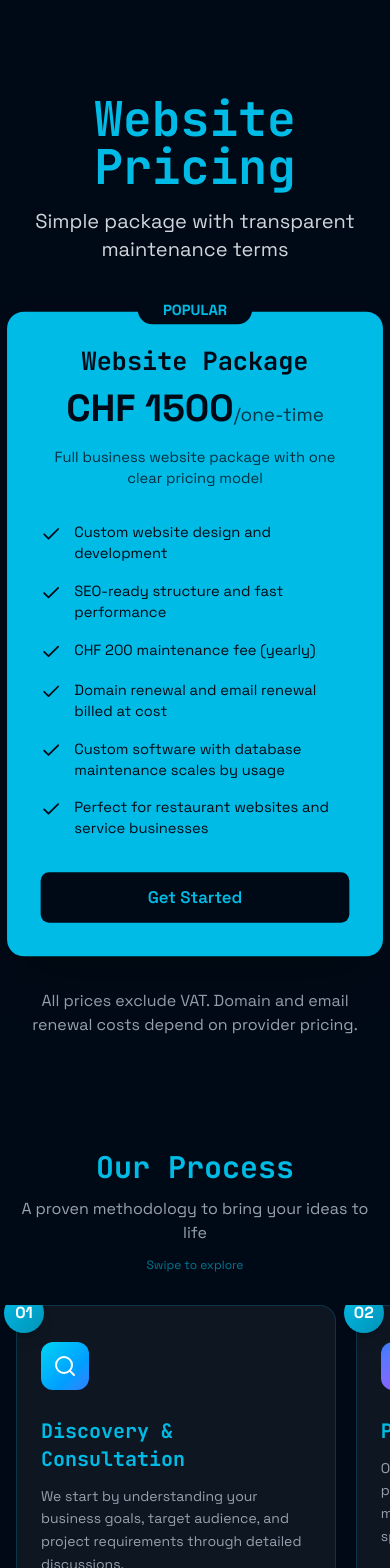
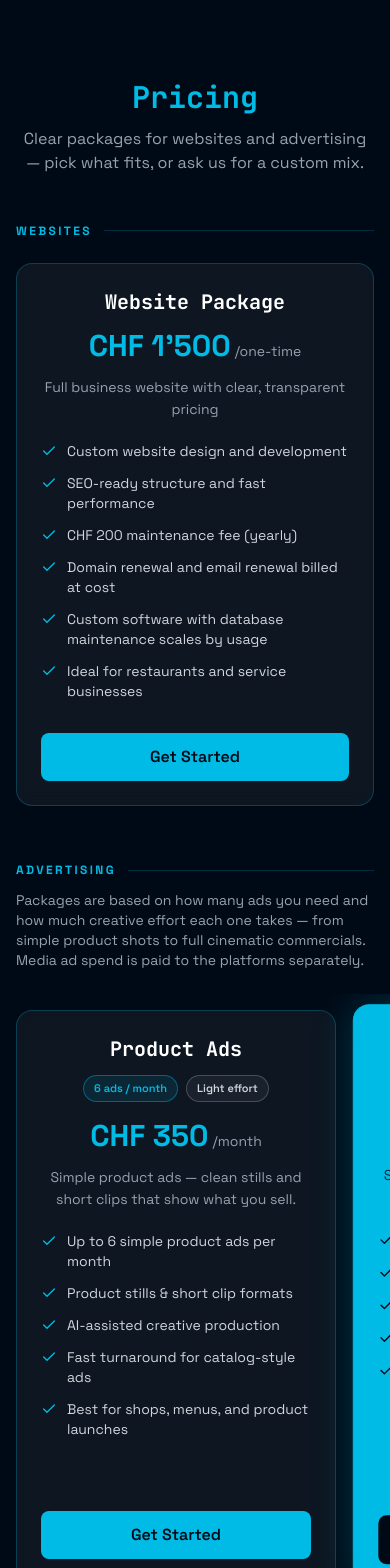
Before and after one commit to ManikasEv/hextech_frontend, a React (Vite) app: page / in a window 390 px wide. Shown: the part 4120-5688 px from the top of the page. Built offline with nearby package versions, Linux system fonts and the light colour scheme; no server answers.

Commit message:
first commit

```diff
--- a/src/components/footer.jsx
+++ b/src/components/footer.jsx
@@ -32,9 +32,12 @@ const Footer = () => {
                     <div className="flex flex-col space-y-2">
                         <h3 className="text-lg font-semibold mb-4"><T>Quick Links</T></h3>
                         <a href="/" className="hover:text-primary transition-colors"><T>Home</T></a>
+                        <a href="#about" className="hover:text-primary transition-colors"><T>About Us</T></a>
                         <a href="#services" className="hover:text-primary transition-colors"><T>Services</T></a>
                         <a href="#portfolio" className="hover:text-primary transition-colors"><T>Portfolio</T></a>
-                        <a href="#about" className="hover:text-primary transition-colors"><T>About Us</T></a>
+                        <a href="#pricing" className="hover:text-primary transition-colors"><T>Pricing</T></a>
+                        <a href="#process" className="hover:text-primary transition-colors"><T>Process</T></a>
+                        <a href="#reviews" className="hover:text-primary transition-colors"><T>Reviews</T></a>
                         <a href="#contact" className="hover:text-primary transition-colors"><T>Contact</T></a>
                         <a href="/careers" className="hover:text-primary transition-colors"><T>Careers</T></a>
                     </div>
--- a/src/components/navbar.jsx
+++ b/src/components/navbar.jsx
@@ -73,13 +73,16 @@ const Navbar = () => {
                     </a>
                 </div>
 
-                <div ref={centerRef} className="flex items-center">
-                    <a href="/" className="mx-4 hover:text-primary text-white transition-colors"><T>Home</T></a>
-                    <a href="#services" onClick={(e) => { e.preventDefault(); scrollToSection('services'); }} className="mx-4 hover:text-primary text-white transition-colors"><T>Services</T></a>
-                    <a href="#portfolio" onClick={(e) => { e.preventDefault(); scrollToSection('portfolio'); }} className="mx-4 hover:text-primary text-white transition-colors"><T>Portfolio</T></a>
-                    <a href="#about" onClick={(e) => { e.preventDefault(); scrollToSection('about'); }} className="mx-4 hover:text-primary text-white transition-colors"><T>About</T></a>
-                    <a href="#contact" onClick={(e) => { e.preventDefault(); scrollToSection('contact'); }} className="mx-4 hover:text-primary text-white transition-colors"><T>Contact</T></a>
-                    <button onClick={() => navigate('/careers')} className="mx-4 hover:text-primary text-white transition-colors"><T>Careers</T></button>
+                <div ref={centerRef} className="flex items-center flex-wrap justify-center gap-y-1">
+                    <a href="/" className="mx-2.5 lg:mx-3 hover:text-primary text-white transition-colors text-sm lg:text-base"><T>Home</T></a>
+                    <a href="#about" onClick={(e) => { e.preventDefault(); scrollToSection('about'); }} className="mx-2.5 lg:mx-3 hover:text-primary text-white transition-colors text-sm lg:text-base"><T>About</T></a>
+                    <a href="#services" onClick={(e) => { e.preventDefault(); scrollToSection('services'); }} className="mx-2.5 lg:mx-3 hover:text-primary text-white transition-colors text-sm lg:text-base"><T>Services</T></a>
+                    <a href="#portfolio" onClick={(e) => { e.preventDefault(); scrollToSection('portfolio'); }} className="mx-2.5 lg:mx-3 hover:text-primary text-white transition-colors text-sm lg:text-base"><T>Portfolio</T></a>
+                    <a href="#pricing" onClick={(e) => { e.preventDefault(); scrollToSection('pricing'); }} className="mx-2.5 lg:mx-3 hover:text-primary text-white transition-colors text-sm lg:text-base"><T>Pricing</T></a>
+                    <a href="#process" onClick={(e) => { e.preventDefault(); scrollToSection('process'); }} className="mx-2.5 lg:mx-3 hover:text-primary text-white transition-colors text-sm lg:text-base"><T>Process</T></a>
+                    <a href="#reviews" onClick={(e) => { e.preventDefault(); scrollToSection('reviews'); }} className="mx-2.5 lg:mx-3 hover:text-primary text-white transition-colors text-sm lg:text-base"><T>Reviews</T></a>
+                    <a href="#contact" onClick={(e) => { e.preventDefault(); scrollToSection('contact'); }} className="mx-2.5 lg:mx-3 hover:text-primary text-white transition-colors text-sm lg:text-base"><T>Contact</T></a>
+                    <button onClick={() => navigate('/careers')} className="mx-2.5 lg:mx-3 hover:text-primary text-white transition-colors text-sm lg:text-base"><T>Careers</T></button>
                 </div>
 
                 <div ref={rightRef} className="flex items-center gap-2 p-4">
@@ -111,9 +114,12 @@ const Navbar = () => {
                 <div className="md:hidden fixed top-[64px] left-0 right-0 bg-secondary/95 backdrop-blur-md shadow-lg z-40">
                     <div className="flex flex-col py-4">
                         <a href="/" className="text-white py-2 px-6 hover:bg-primary/20" onClick={() => setMobileMenuOpen(false)}><T>Home</T></a>
+                        <a href="#about" className="text-white py-2 px-6 hover:bg-primary/20" onClick={(e) => { e.preventDefault(); scrollToSection('about'); }}><T>About</T></a>
                         <a href="#services" className="text-white py-2 px-6 hover:bg-primary/20" onClick={(e) => { e.preventDefault(); scrollToSection('services'); }}><T>Services</T></a>
                         <a href="#portfolio" className="text-white py-2 px-6 hover:bg-primary/20" onClick={(e) => { e.preventDefault(); scrollToSection('portfolio'); }}><T>Portfolio</T></a>
-                        <a href="#about" className="text-white py-2 px-6 hover:bg-primary/20" onClick={(e) => { e.preventDefault(); scrollToSection('about'); }}><T>About</T></a>
+                        <a href="#pricing" className="text-white py-2 px-6 hover:bg-primary/20" onClick={(e) => { e.preventDefault(); scrollToSection('pricing'); }}><T>Pricing</T></a>
+                        <a href="#process" className="text-white py-2 px-6 hover:bg-primary/20" onClick={(e) => { e.preventDefault(); scrollToSection('process'); }}><T>Process</T></a>
+                        <a href="#reviews" className="text-white py-2 px-6 hover:bg-primary/20" onClick={(e) => { e.preventDefault(); scrollToSection('reviews'); }}><T>Reviews</T></a>
                         <a href="#contact" className="text-white py-2 px-6 hover:bg-primary/20" onClick={(e) => { e.preventDefault(); scrollToSection('contact'); }}><T>Contact</T></a>
                         <button onClick={() => { navigate('/careers'); setMobileMenuOpen(false); }} className="text-white py-2 px-6 hover:bg-primary/20 text-left"><T>Careers</T></button>
                         <div className="px-6 py-4">
--- a/src/components/pricing.jsx
+++ b/src/components/pricing.jsx
@@ -1,84 +1,153 @@
 import { motion } from 'framer-motion';
-import { Check } from 'lucide-react';
+import { Check, Sparkles } from 'lucide-react';
 import T from './T';
 
-const Pricing = () => {
-    const pricingPlans = [
+const websitePlan = {
+    name: 'Website Package',
+    price: 'CHF 1’500',
+    period: 'one-time',
+    description: 'Full business website with clear, transparent pricing',
+    features: [
+        'Custom website design and development',
+        'SEO-ready structure and fast performance',
+        'CHF 200 maintenance fee (yearly)',
+        'Domain renewal and email renewal billed at cost',
+        'Custom software with database maintenance scales by usage',
+        'Ideal for restaurants and service businesses',
+    ],
+    cta: 'Get Started',
+};
+
+// Organised by creative effort + how many ads you get
+const adPlans = [
     {
-            name: "Website Package",
-            price: "CHF 1500",
-            period: "one-time",
-            description: "Full business website package with one clear pricing model",
+        name: 'Product Ads',
+        price: 'CHF 350',
+        period: 'month',
+        volume: '6 ads / month',
+        effort: 'Light effort',
+        description: 'Simple product ads — clean stills and short clips that show what you sell.',
         features: [
-                "Custom website design and development",
-                "SEO-ready structure and fast performance",
-                "CHF 200 maintenance fee (yearly)",
-                "Domain renewal and email renewal billed at cost",
-                "Custom software with database maintenance scales by usage",
-                "Perfect for restaurant websites and service businesses",
+            'Up to 6 simple product ads per month',
+            'Product stills & short clip formats',
+            'AI-assisted creative production',
+            'Fast turnaround for catalog-style ads',
+            'Best for shops, menus, and product launches',
         ],
-            highlighted: true
-        }
+        highlighted: false,
+        badge: null,
+    },
+    {
+        name: 'Story Ads',
+        price: 'CHF 750',
+        period: 'month',
+        volume: '3 ads / month',
+        effort: 'Medium effort',
+        description: 'Short story-driven ads (about 15–30s) with more concept and editing.',
+        features: [
+            'Up to 3 story ads per month',
+            '15–30 second narrative creatives',
+            'Concept, script direction & editing',
+            'Stronger brand storytelling',
+            'Ideal for offers, promotions, and brand awareness',
+        ],
+        highlighted: true,
+        badge: 'MOST POPULAR',
+    },
+    {
+        name: 'Commercial Film',
+        price: 'CHF 2’800',
+        period: 'film',
+        volume: '1 film / project',
+        effort: 'High effort',
+        description: 'A full cinematic commercial — like a short movie built around your brand.',
+        features: [
+            '1 full commercial / short film per project',
+            'Cinematic concept, storyboard & direction',
+            'Advanced AI + post-production finish',
+            'Multiple aspect ratios for ads & social',
+            'Best when you want a hero film, not just product shots',
+        ],
+        highlighted: false,
+        badge: null,
+    },
 ];
 
+function PlanCard({ plan, index = 0 }) {
+    const isHot = plan.highlighted;
+
     return (
-        <section id="pricing" className="min-h-screen py-16 flex items-center">
-            <div className="container mx-auto px-4">
-                {/* Section Header */}
         <motion.div
-                    initial={{ opacity: 0, y: 20 }}
+            initial={{ opacity: 0, y: 36 }}
             whileInView={{ opacity: 1, y: 0 }}
             viewport={{ once: true }}
-                    transition={{ duration: 0.6 }}
-                    className="text-center mb-16"
-                >
-                    <h2 className="text-5xl font-bold text-primary mb-4"><T>Website Pricing</T></h2>
-                    <p className="text-xl text-gray-300"><T>Simple package with transparent maintenance terms</T></p>
-                </motion.div>
-
-                {/* Pricing Cards */}
-                <div className="grid grid-cols-1 gap-8 max-w-2xl mx-auto">
-                    {pricingPlans.map((plan, index) => (
-                        <motion.div
-                            key={index}
-                            initial={{ opacity: 0, y: 50 }}
-                            whileInView={{ opacity: 1, y: 0 }}
-                            viewport={{ once: true }}
-                            transition={{ duration: 0.6, delay: index * 0.2 }}
-                            className={`relative rounded-2xl p-8 flex flex-col ${
-                                plan.highlighted
-                                    ? 'bg-primary text-secondary shadow-2xl scale-105 z-10'
-                                    : 'bg-white text-secondary shadow-lg'
+            transition={{ duration: 0.5, delay: index * 0.1 }}
+            className={`relative flex flex-col rounded-2xl border p-6 sm:p-8 h-full transition-all ${
+                isHot
+                    ? 'bg-primary text-secondary border-primary shadow-[0_0_40px_rgba(0,187,229,0.25)] scale-[1.02] z-10'
+                    : 'bg-white/5 text-white border-primary/25 hover:border-primary/50 backdrop-blur-sm'
             }`}
         >
-                            {plan.highlighted && (
-                                <div className="absolute -top-4 left-1/2 transform -translate-x-1/2 bg-secondary text-primary px-6 py-1 rounded-full text-sm font-bold">
-                                    <T>POPULAR</T>
+            {plan.badge && (
+                <div className={`absolute -top-3.5 left-1/2 -translate-x-1/2 px-4 py-1 rounded-full text-[11px] font-bold tracking-wide flex items-center gap-1.5 ${
+                    isHot ? 'bg-secondary text-primary' : 'bg-primary text-secondary'
+                }`}>
+                    <Sparkles className="w-3 h-3" />
+                    <T>{plan.badge}</T>
                 </div>
             )}
 
-                            <div className="text-center mb-8">
-                                <h3 className="text-2xl font-bold mb-2"><T>{plan.name}</T></h3>
-                                <div className="mb-4">
-                                    <span className="text-4xl font-bold">{plan.price}</span>
-                                    {plan.period !== "quote" && (
-                                        <span className="text-lg opacity-75">/<T>{plan.period}</T></span>
+            <div className="text-center mb-5">
+                <h3 className={`text-xl sm:text-2xl font-bold mb-3 ${isHot ? 'text-secondary' : 'text-white'}`}>
+                    <T>{plan.name}</T>
+                </h3>
+
+                {/* Volume + effort chips */}
+                {(plan.volume || plan.effort) && (
+                    <div className="flex flex-wrap justify-center gap-2 mb-4">
+                        {plan.volume && (
+                            <span className={`text-[11px] font-semibold px-2.5 py-1 rounded-full border ${
+                                isHot
+                                    ? 'border-secondary/40 bg-secondary/15 text-secondary'
+                                    : 'border-primary/40 bg-primary/10 text-primary'
+                            }`}>
+                                <T>{plan.volume}</T>
+                            </span>
+                        )}
+                        {plan.effort && (
+                            <span className={`text-[11px] font-semibold px-2.5 py-1 rounded-full border ${
+                                isHot
+                                    ? 'border-secondary/40 bg-secondary/10 text-secondary/90'
+                                    : 'border-white/20 bg-white/5 text-gray-300'
+                            }`}>
+                                <T>{plan.effort}</T>
+                            </span>
                         )}
                     </div>
-                                <p className={`text-sm ${plan.highlighted ? 'text-secondary/80' : 'text-gray-600'}`}>
+                )}
+
+                <div className="mb-3">
+                    <span className={`text-3xl sm:text-4xl font-bold ${isHot ? 'text-secondary' : 'text-primary'}`}>
+                        {plan.price}
+                    </span>
+                    {plan.period && (
+                        <span className={`text-sm sm:text-base ml-1 ${isHot ? 'text-secondary/70' : 'text-gray-400'}`}>
+                            /<T>{plan.period}</T>
+                        </span>
+                    )}
+                </div>
+                <p className={`text-sm leading-relaxed ${isHot ? 'text-secondary/80' : 'text-gray-400'}`}>
                     <T>{plan.description}</T>
                 </p>
             </div>
 
-                            <ul className="space-y-4 mb-8 flex-grow">
+            <ul className="space-y-3 mb-8 flex-grow">
                 {plan.features.map((feature, fIndex) => (
-                                    <li key={fIndex} className="flex items-start">
-                                        <Check className={`w-5 h-5 mr-3 flex-shrink-0 mt-0.5 ${
-                                            plan.highlighted ? 'text-secondary' : 'text-primary'
+                    <li key={fIndex} className="flex items-start gap-2.5">
+                        <Check className={`w-4 h-4 sm:w-5 sm:h-5 flex-shrink-0 mt-0.5 ${
+                            isHot ? 'text-secondary' : 'text-primary'
                         }`} />
-                                        <span className={`text-sm ${
-                                            plan.highlighted ? 'text-secondary' : 'text-gray-700'
-                                        }`}>
+                        <span className={`text-sm ${isHot ? 'text-secondary' : 'text-gray-300'}`}>
                             <T>{feature}</T>
                         </span>
                     </li>
@@ -87,28 +156,104 @@ const Pricing = () => {
 
             <a
                 href="#contact"
-                                className={`w-full py-3 rounded-lg font-semibold transition-all block text-center ${
-                                    plan.highlighted
+                className={`w-full py-3 rounded-lg font-semibold transition-all block text-center mt-auto ${
+                    isHot
                         ? 'bg-secondary text-primary hover:bg-secondary/90'
-                                        : 'bg-primary text-white hover:bg-primary/90'
+                        : 'bg-primary text-secondary hover:bg-primary/90'
                 }`}
             >
-                                <T>Get Started</T>
+                <T>{plan.cta || 'Get Started'}</T>
             </a>
         </motion.div>
+    );
+}
+
+const Pricing = () => {
+    return (
+        <section id="pricing" className="py-12 sm:py-16 md:py-20">
+            <div className="container mx-auto px-4 max-w-6xl">
+                <motion.div
+                    initial={{ opacity: 0, y: 20 }}
+                    whileInView={{ opacity: 1, y: 0 }}
+                    viewport={{ once: true }}
+                    transition={{ duration: 0.55 }}
+                    className="text-center mb-12 sm:mb-16"
+                >
+                    <h2 className="text-3xl sm:text-4xl md:text-5xl font-bold text-primary mb-3 sm:mb-4">
+                        <T>Pricing</T>
+                    </h2>
+                    <p className="text-base sm:text-xl text-gray-400 max-w-2xl mx-auto">
+                        <T>Clear packages for websites and advertising — pick what fits, or ask us for a custom mix.</T>
+                    </p>
+                </motion.div>
+
+                {/* ── Websites ── */}
+                <div className="mb-14 sm:mb-20">
+                    <div className="flex items-center gap-3 mb-6 sm:mb-8">
+                        <span className="text-xs font-bold tracking-[0.2em] uppercase text-primary">
+                            <T>Websites</T>
+                        </span>
+                        <div className="flex-1 h-px bg-primary/20" />
+                    </div>
+
+                    <div className="max-w-2xl mx-auto">
+                        <PlanCard plan={websitePlan} index={0} />
+                    </div>
+                </div>
+
+                {/* ── Advertising ── */}
+                <div>
+                    <div className="flex items-center gap-3 mb-3 sm:mb-4">
+                        <span className="text-xs font-bold tracking-[0.2em] uppercase text-primary">
+                            <T>Advertising</T>
+                        </span>
+                        <div className="flex-1 h-px bg-primary/20" />
+                    </div>
+                    <p className="text-sm text-gray-400 mb-6 sm:mb-8 max-w-3xl">
+                        <T>Packages are based on how many ads you need and how much creative effort each one takes — from simple product shots to full cinematic commercials. Media ad spend is paid to the platforms separately.</T>
+                    </p>
+
+                    <div className="flex lg:grid lg:grid-cols-3 overflow-x-auto lg:overflow-visible snap-x snap-mandatory lg:snap-none gap-5 lg:gap-6 -mx-4 px-4 sm:mx-0 sm:px-0 pb-2 lg:pb-0 scrollbar-none items-stretch">
+                        {adPlans.map((plan, index) => (
+                            <div
+                                key={plan.name}
+                                className="flex-shrink-0 w-[min(85vw,320px)] sm:w-[min(70vw,340px)] lg:w-auto snap-center pt-4"
+                            >
+                                <PlanCard plan={plan} index={index} />
+                            </div>
                         ))}
+                    </div>
                 </div>
 
                 <motion.div
                     initial={{ opacity: 0 }}
                     whileInView={{ opacity: 1 }}
                     viewport={{ once: true }}
-                    transition={{ duration: 0.6, delay: 0.8 }}
-                    className="text-center mt-12"
+                    className="text-center mt-10 sm:mt-12 max-w-2xl mx-auto space-y-3"
                 >
-                    <p className="text-gray-400"><T>All prices exclude VAT. Domain and email renewal costs depend on provider pricing.</T></p>
+                    <p className="text-sm text-gray-400 leading-relaxed">
+                        <T>The prices shown are our standard package rates. Scope and investment can be adjusted to your needs — feel free to contact us and we’ll prepare a tailored proposal.</T>
+                    </p>
+                    <p className="text-sm text-gray-500">
+                        <T>All prices exclude VAT.</T>
+                    </p>
+                    <a
+                        href="#contact"
+                        className="inline-block mt-2 text-primary font-semibold text-sm hover:underline"
+                    >
+                        <T>Contact us about custom pricing</T>
+                    </a>
                 </motion.div>
             </div>
+
+            <style>{`
+                .scrollbar-none {
+                    scrollbar-width: none;
+                    -ms-overflow-style: none;
+                    -webkit-overflow-scrolling: touch;
+                }
+                .scrollbar-none::-webkit-scrollbar { display: none; }
+            `}</style>
         </section>
     );
 };
--- a/src/contexts/TranslationContext.jsx
+++ b/src/contexts/TranslationContext.jsx
@@ -13,7 +13,7 @@ export const useTranslation = () => {
 // Every translatable string in the app. Keep this in sync with UI text.
 const ALL_STRINGS = [
     // Navbar
-    'Home', 'Services', 'Projects', 'Portfolio', 'About', 'Contact', 'Careers',
+    'Home', 'Services', 'Projects', 'Portfolio', 'About', 'Pricing', 'Process', 'Reviews', 'Contact', 'Careers',
     'Get Started', 'Back to Home',
     // Hero
     'Web Development', 'Mobile Development', 'UI/UX Design',
@@ -100,6 +100,45 @@ const ALL_STRINGS = [
     'Get Started Now', 'View Our Services', 'Swipe to explore',
     'Based in Switzerland',
     'Projects Delivered', 'Client Satisfaction', 'Support Available', 'Years Experience',
+    // Pricing
+    'Pricing',
+    'Clear packages for websites and advertising — pick what fits, or ask us for a custom mix.',
+    'Websites', 'Advertising',
+    'Website Package', 'one-time', 'month', 'film',
+    'Full business website with clear, transparent pricing',
+    'Custom website design and development',
+    'SEO-ready structure and fast performance',
+    'CHF 200 maintenance fee (yearly)',
+    'Domain renewal and email renewal billed at cost',
+    'Custom software with database maintenance scales by usage',
+    'Ideal for restaurants and service businesses',
+    'Product Ads', 'Story Ads', 'Commercial Film', 'MOST POPULAR',
+    '12 ads / month', '6 ads / month', '3 ads / month', '1 film / project',
+    'Light effort', 'Medium effort', 'High effort',
+    'Simple product ads — clean stills and short clips that show what you sell.',
+    'Short story-driven ads (about 15–30s) with more concept and editing.',
+    'A full cinematic commercial — like a short movie built around your brand.',
+    'Up to 12 simple product ads per month',
+    'Up to 6 simple product ads per month',
+    'Product stills & short clip formats',
+    'AI-assisted creative production',
+    'Fast turnaround for catalog-style ads',
+    'Best for shops, menus, and product launches',
+    'Up to 6 story ads per month',
+    'Up to 3 story ads per month',
+    '15–30 second narrative creatives',
+    'Concept, script direction & editing',
+    'Stronger brand storytelling',
+    'Ideal for offers, promotions, and brand awareness',
+    '1 full commercial / short film per project',
+    'Cinematic concept, storyboard & direction',
+    'Advanced AI + post-production finish',
+    'Multiple aspect ratios for ads & social',
+    'Best when you want a hero film, not just product shots',
+    'Packages are based on how many ads you need and how much creative effort each one takes — from simple product shots to full cinematic commercials. Media ad spend is paid to the platforms separately.',
+    'The prices shown are our standard package rates. Scope and investment can be adjusted to your needs — feel free to contact us and we’ll prepare a tailored proposal.',
+    'All prices exclude VAT.',
+    'Contact us about custom pricing',
     // Contact
     'Propose Your Project',
     "Share your vision with us, and let's transform your ideas into innovative digital solutions. Tell us about your project requirements, and we'll get back to you with a tailored plan.",
```
Lines whose indentation alone changed are shown as unchanged.
